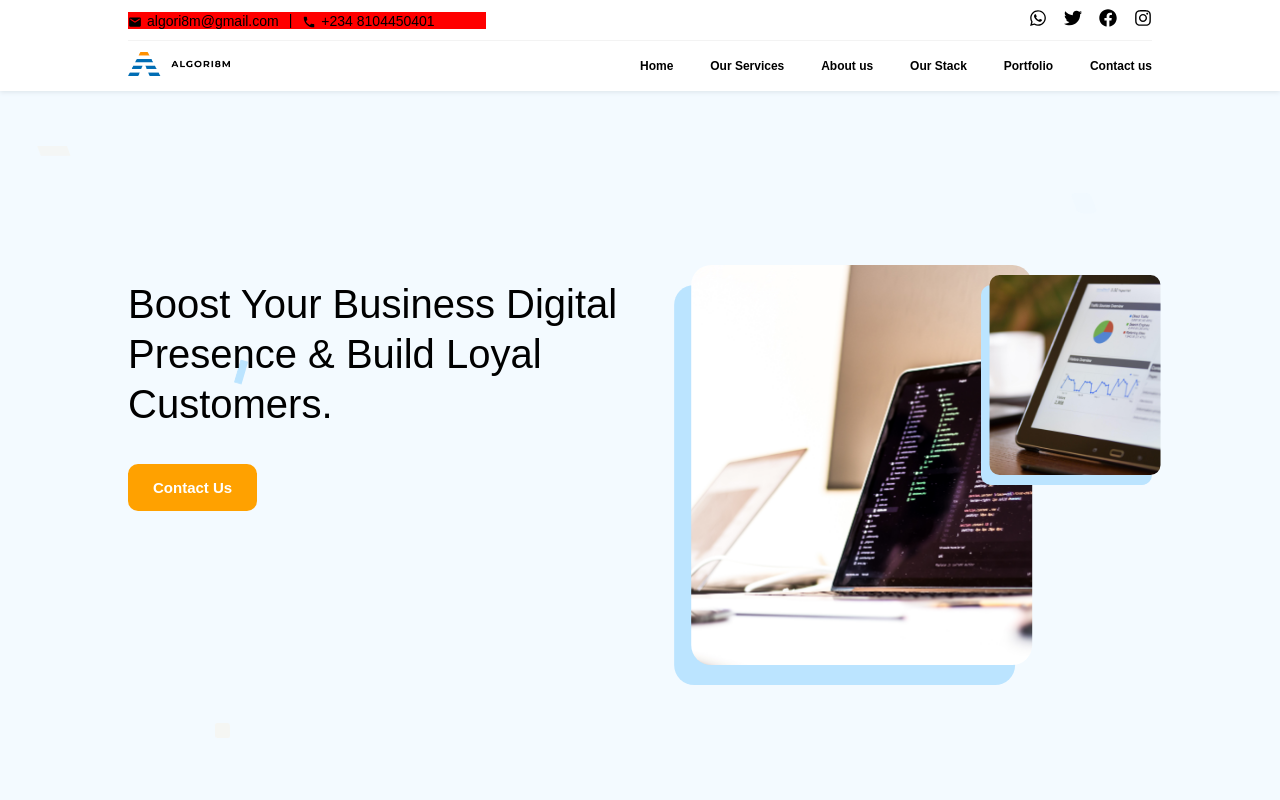
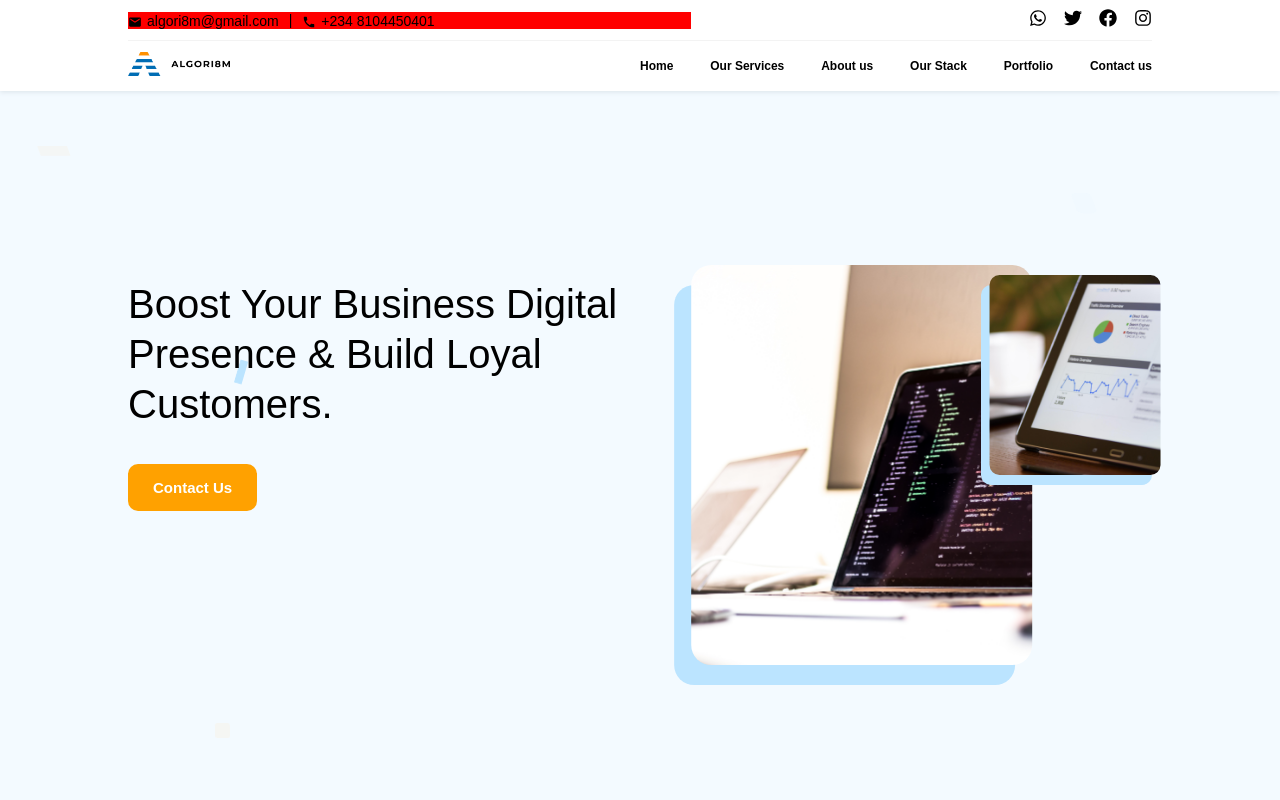
Before and after one commit to Algori8m/algori8mNew, a React (Create React App) app: page / in a window 1280 px wide. Shown: the top 800 px of the page. Built offline with nearby package versions, Linux system fonts and the light colour scheme.

Commit message:
topBarContact Section issues worked on

```diff
--- a/src/components/TopBar/topBar.css
+++ b/src/components/TopBar/topBar.css
@@ -100,7 +100,15 @@
   }
 
   .topBarContactInfo {
-    width: 35%;
+    display: flex;
+    width: 55%;
+    background-color: red;
+    align-items: center;
+    justify-content: flex-start;
+  }
+
+  .topBarContactInfo p{
+    margin-right: 10px;
   }
 
   .topBarSocialMedia {
```
